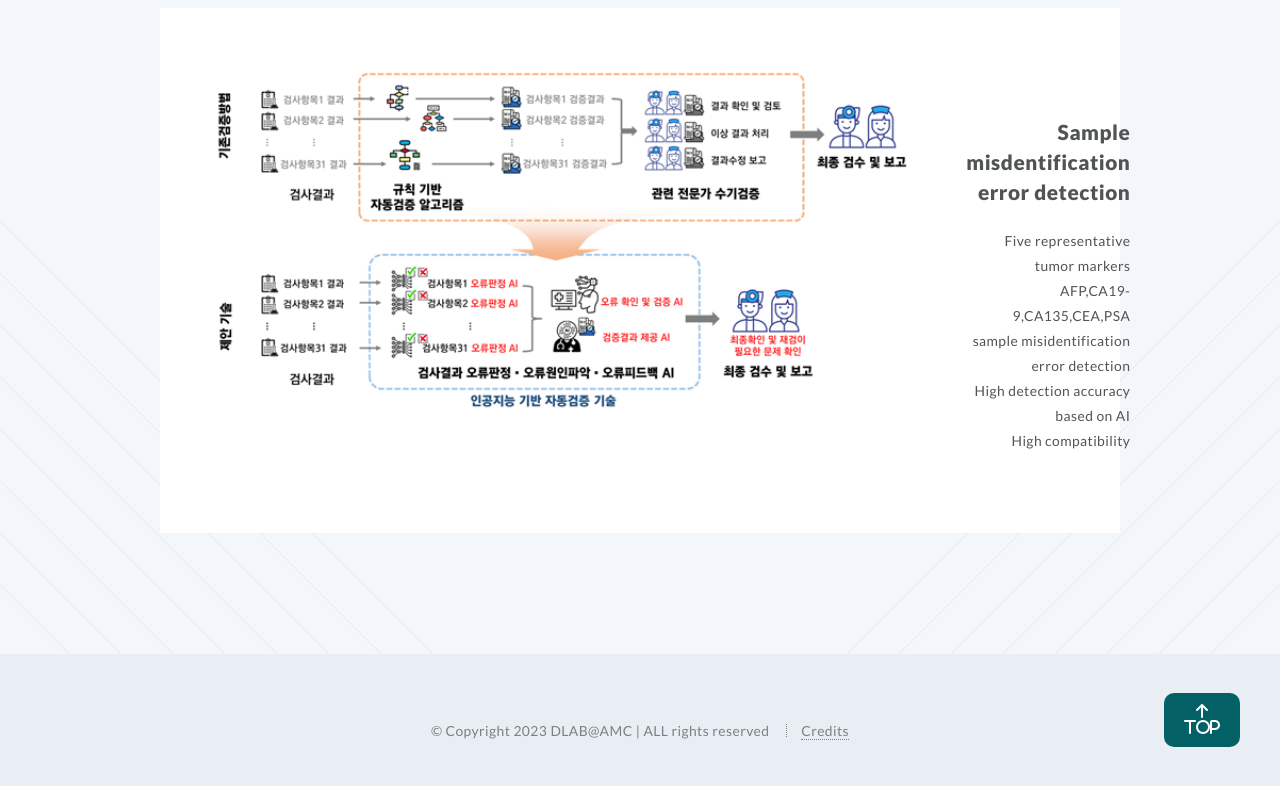
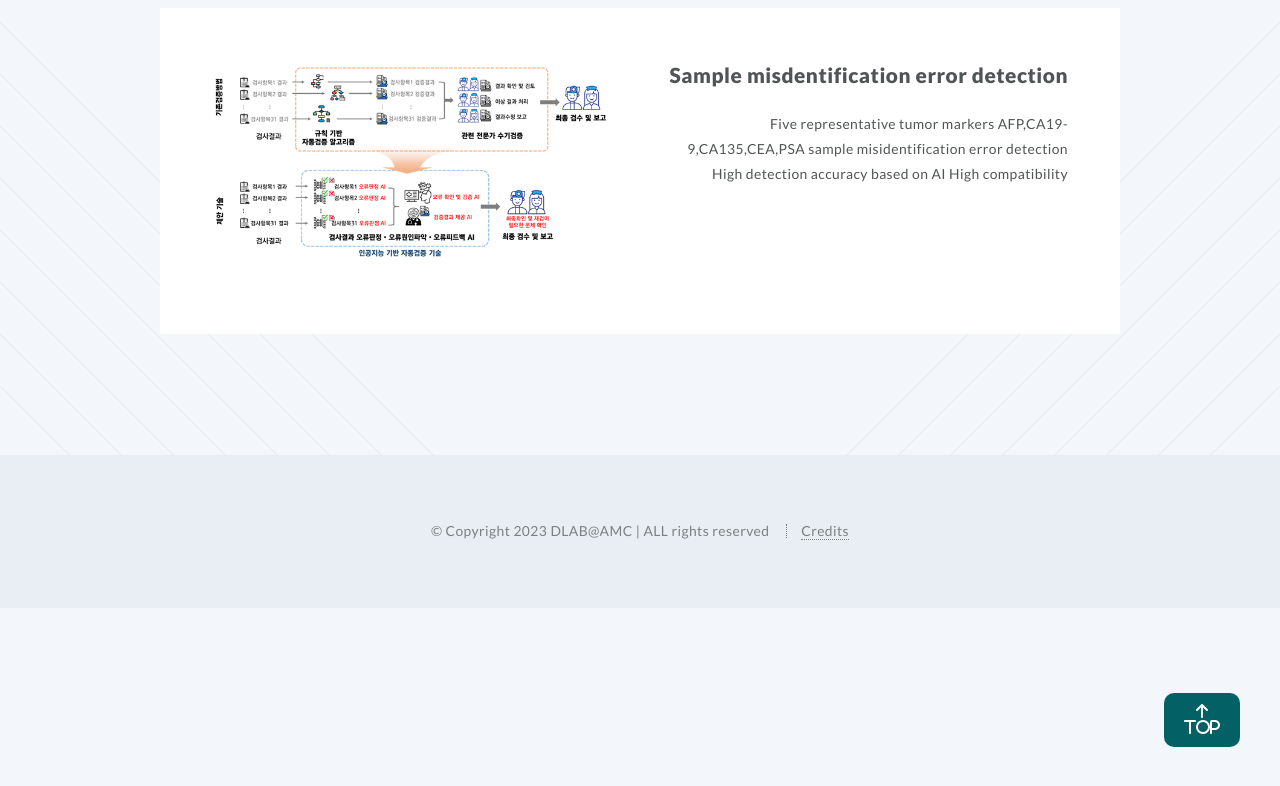
Before and after one commit to ydon1111/ydon1111.github.io, a Jekyll site: the page built from htmls/research/lab_test.html, in a window 1280 px wide and 1400 px high, scrolled down 631 px. Shown: the part 593-1379 px from the top of the window. Built offline with Jekyll 4.4.1, drawn with Linux system fonts in a browser that asks for light colours; nearby versions of some CDN libraries.

Commit message:
research에 애니메이션 효과 추가

```diff
--- a/css/style.css
+++ b/css/style.css
@@ -1647,59 +1647,52 @@
 	display: flex;
 	/* 이미지와 콘텐츠를 가로로 나란히 배치 */
 
+
+	justify-content: space-between;
 	/* align-items: center; */
 	/* 수직 가운데 정렬 (텍스트가 이미지 높이에 맞춰짐) */
 }
 
-.image-container {
-	flex: 1;
-	/* 이미지가 가변 너비를 가지며 나머지 공간을 콘텐츠가 차지함 */
-	margin-right: 30px;
-	/* 이미지와 콘텐츠 사이에 간격 설정 */
-}
-
+.image-container,
 .content-container {
-	flex: 2;
-	/* 콘텐츠가 이미지의 2배의 너비를 가짐 */
-}
-
-.content-container .righty h3{
-	font-size:1.2em;
+	width: 48%;
+	/* Adjust the width as needed */
+	box-sizing: border-box;
+}
+
+
+
+.content-container .righty h3 {
+	font-size: 1.2em;
 	line-height: 30px;
 	text-align: right;
 }
 
-.content-container .righty p{
-	font-size:0.8em;
+.content-container .righty p {
+	font-size: 0.8em;
 	line-height: 25px;
 	text-align: right;
 }
 
-.content-container .lefty h3{
-	font-size:0.8em;
+.content-container .lefty h3 {
+	font-size: 1.2em;
 	line-height: 30px;
 	text-align: left;
 }
 
-.content-container .lefty p{
-	font-size:0.8em;
+.content-container .lefty p {
+	font-size: 0.8em;
 	line-height: 30px;
 	text-align: left;
 }
 
 
-
-.content-container .paper p{
-	font-size:0.8em;
-	line-height: 30px;
-
-}
-
+.content-container .paper,
 .content-container .patent {
 	display: none;
-}
-
-
+	font-size: 0.8em;
+	line-height: 30px;
+}
 
 
 /* research 상단 이미지에 텍스트 */
@@ -1716,16 +1709,16 @@
 	/* 높이를 자동으로 조정하여 이미지의 비율을 유지 */
 }
 
-.image-with-text h3{
+.image-with-text h3 {
 	font-size: 1.6em;
 	margin-bottom: 0;
 }
 
-.image-with-text p{
+.image-with-text p {
 	font-size: 1em;
 	text-align: "justify";
 	margin-top: 0;
-	}
+}
 
 
 .text-over-image {
@@ -1741,3 +1734,16 @@
 	color: #ffffff;
 
 }
+
+
+.hidden-header {
+	opacity: 0;
+	transform: translateY(-20px);
+	transition: opacity 0.8s ease, transform 0.8s ease;
+  }
+
+  .visible-header {
+	opacity: 1;
+	transform: translateY(0);
+	transition: opacity 0.8s ease, transform 0.8s ease;
+  }
--- a/htmls/research/biosignal_processing.html
+++ b/htmls/research/biosignal_processing.html
@@ -259,6 +259,7 @@
 				<div class="row">
 					<div class>
 						<section class="image-and-content">
+
 							<div class="image-container">
 								<img src="/images/research/BIOMEDICAL SIGNAL PROCESSING & ANALYSIS/1/Waveform Reconstruction.png"
 									alt="" height="280px">
@@ -270,8 +271,10 @@
 										<h3>Waveform Reconstruction
 										</h3>
 									</header>
+									<p>
+
+									</p>
 								</div>
-
 							</div>
 
 						</section>
--- a/htmls/research/disease_prediction.html
+++ b/htmls/research/disease_prediction.html
@@ -137,6 +137,7 @@
 						<img src="/images/research/CARDIOVASCULAR HEALTH ASSESSMENT/1/Predicting Potential Pathological Risks Using Machine Learning-Based Genomic Data Analysis.png"
 							alt="" height="280px">
 					</div>
+
 					<div class="content-container">
 						<div class="righty">
 							<header>
@@ -144,6 +145,7 @@
 									Analysis
 								</h3>
 							</header>
+
 							<p> Utilizing Machine Learning on Genomic Data for Predicting Disease Outcomes:
 								Shifting from Previous Emphasis on Predicting Height and BMI, to Recent Focus on Diseases
 								Requiring Further Investigation due to Unclear Genetic Predisposition (Beyond Cardiovascular
@@ -154,7 +156,6 @@
 								extracted from image data to unveil associated genetic factors
 							</p><br>
 						</div>
-
 					</div>
 				</section>
 			</div>
--- a/htmls/research/lab_test.html
+++ b/htmls/research/lab_test.html
@@ -1,6 +1,10 @@
 ---
 layout: default
 ---
+
+
+
+
 
 
 <article id="main">
@@ -28,7 +32,6 @@
           </li></span>
         </ul>
       </section>
-
 
       <section>
         <ul>
@@ -82,58 +85,80 @@
   </section>
 
 
+  <style>
+    /* Your existing styles go here */
+
+    .hidden-header {
+      opacity: 0;
+      transform: translateY(-20px);
+      transition: opacity 0.8s ease, transform 0.8s ease;
+    }
+
+    .visible-header {
+      opacity: 1;
+      transform: translateY(0);
+      transition: opacity 0.8s ease, transform 0.8s ease;
+    }
+  </style>
 
 
 
-  <!-- Main -->
   <span id="labTest"></span>
   <section class="wrapper style1 container" style="margin-bottom: 0px;">
       <!-- Content -->
-    <section class="image-with-text">
+      <section class="image-with-text" id="animated-section">
           <img src="/images/research/dark/LabTests_dark.png" alt="" height="280px">
-      <div class="text-over-image">
+          <div class="text-over-image hidden-header">
               <header>
                   <h3>Clinical Lab Testing Auto-verification</h3>
                   <p>Less manual but more accurate analysis</p>
               </header>
-
-
           </div>
       </section>
   </section>
 
-  <!-- Two -->
+  <script>
+    document.addEventListener("DOMContentLoaded", function () {
+        var header = document.querySelector(".text-over-image");
+
+        // 헤더를 부드럽게 나타내기 위해 setTimeout 사용
+        setTimeout(function () {
+            header.classList.add("visible-header");
+        }, 100); // 100ms 딜레이를 주어 부드럽게 표현
+    });
+</script>
+
+
+
+
+
   <section class="wrapper style4 container special">
     <div class="row">
       <div class>
         <section class="image-and-content">
-
           <div class="image-container">
-            <img src="/images/research/CLINICAL DECISION SUPPORT/2/Automating clinical lab testing using AI.png" alt=""
-              height="360px">
+            <a class="image featured"><img
+                src="/images/research/CLINICAL DECISION SUPPORT/2/Automating clinical lab testing using AI.png"
+                alt=""></a>
           </div>
 
           <div class="content-container">
-            <div class="righty" >
+            <div class="righty">
               <header>
-                <br><br>
                 <h3>Sample misdentification error detection</h3>
               </header>
-
               <p>
-                Five representative tumor markers AFP,CA19-9,CA135,CEA,PSA<br>
-                sample misidentification error detection<br>
-                High detection accuracy based on AI<br>
-                High compatibility<br>
+                Five representative tumor markers AFP,CA19-9,CA135,CEA,PSA
+                sample misidentification error detection
+                High detection accuracy based on AI
+                High compatibility
               </p>
             </div>
           </div>
         </section>
-
       </div>
     </div>
   </section>
 
 
-
 </article>
--- a/js/research.js
+++ b/js/research.js
@@ -41,3 +41,14 @@
     //     // Code to execute after the animation is complete (if needed)
     // });
 }
+
+
+
+document.addEventListener("DOMContentLoaded", function () {
+    var header = document.querySelector(".text-over-image");
+
+    // 헤더를 부드럽게 나타내기 위해 setTimeout 사용
+    setTimeout(function () {
+        header.classList.add("visible-header");
+    }, 100); // 100ms 딜레이를 주어 부드럽게 표현
+});
```
Lines whose indentation alone changed are shown as unchanged.
